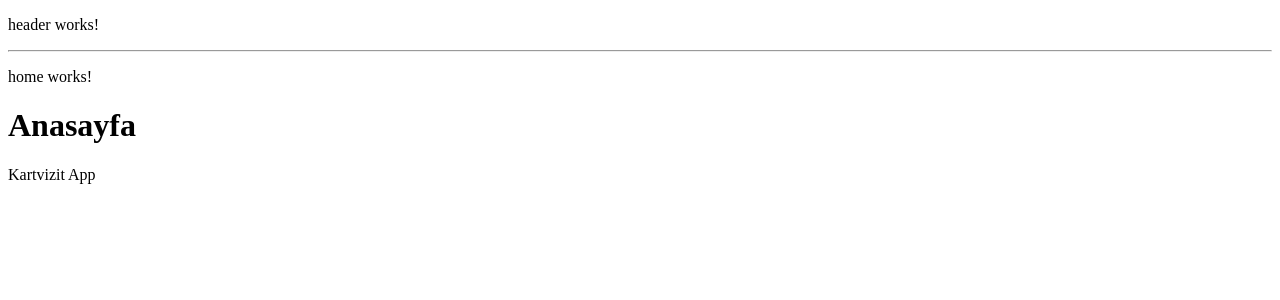
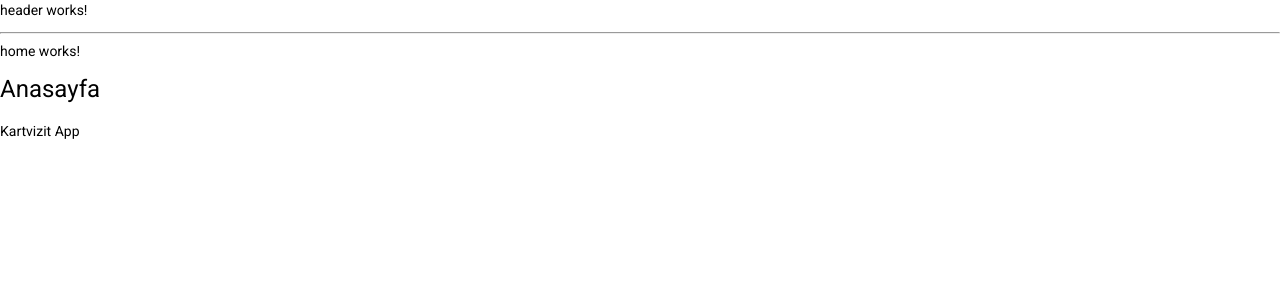
Before and after one commit to kocak-ilyas/book-app-for-library-with-angular, an Angular app: page / in a window 1280 px wide. Shown: the top 300 px of the page. Built offline with nearby package versions, Linux system fonts and the light colour scheme.

Commit message:
materialUI

```diff
--- a/angular.json
+++ b/angular.json
@@ -27,6 +27,7 @@
               "src/assets"
             ],
             "styles": [
+              "./node_modules/@angular/material/prebuilt-themes/indigo-pink.css",
               "src/styles.css"
             ],
             "scripts": []
@@ -94,6 +95,7 @@
               "src/assets"
             ],
             "styles": [
+              "./node_modules/@angular/material/prebuilt-themes/indigo-pink.css",
               "src/styles.css"
             ],
             "scripts": []
--- a/package.json
+++ b/package.json
@@ -11,10 +11,12 @@
   "private": true,
   "dependencies": {
     "@angular/animations": "~12.0.2",
+    "@angular/cdk": "~12.0.1-sha-8f0904f1a",
     "@angular/common": "~12.0.2",
     "@angular/compiler": "~12.0.2",
     "@angular/core": "~12.0.2",
     "@angular/forms": "~12.0.2",
+    "@angular/material": "~12.0.1-sha-8f0904f1a",
     "@angular/platform-browser": "~12.0.2",
     "@angular/platform-browser-dynamic": "~12.0.2",
     "@angular/router": "~12.0.2",
--- a/src/app/app.module.ts
+++ b/src/app/app.module.ts
@@ -6,6 +6,7 @@
 import { HeaderComponent } from './components/header/header.component';
 import { AboutComponent } from './components/about/about.component';
 import { HomeComponent } from './components/home/home.component';
+import { BrowserAnimationsModule } from '@angular/platform-browser/animations';
 
 @NgModule({
   declarations: [
@@ -16,7 +17,8 @@
   ],
   imports: [
     BrowserModule,
-    AppRoutingModule
+    AppRoutingModule,
+    BrowserAnimationsModule
   ],
   providers: [],
   bootstrap: [AppComponent]
--- a/src/index.html
+++ b/src/index.html
@@ -6,8 +6,11 @@
   <base href="/">
   <meta name="viewport" content="width=device-width, initial-scale=1">
   <link rel="icon" type="image/x-icon" href="favicon.ico">
+  <link rel="preconnect" href="https://fonts.gstatic.com">
+  <link href="https://fonts.googleapis.com/css2?family=Roboto:wght@300;400;500&display=swap" rel="stylesheet">
+  <link href="https://fonts.googleapis.com/icon?family=Material+Icons" rel="stylesheet">
 </head>
-<body>
+<body class="mat-typography">
   <app-root></app-root>
 </body>
 </html>
--- a/src/styles.css
+++ b/src/styles.css
@@ -1 +1,4 @@
 /* You can add global styles to this file, and also import other style files */
+
+html, body { height: 100%; }
+body { margin: 0; font-family: Roboto, "Helvetica Neue", sans-serif; }
```
Also changed, not shown: 1 other file (tests, documents, lock files or other folders).
